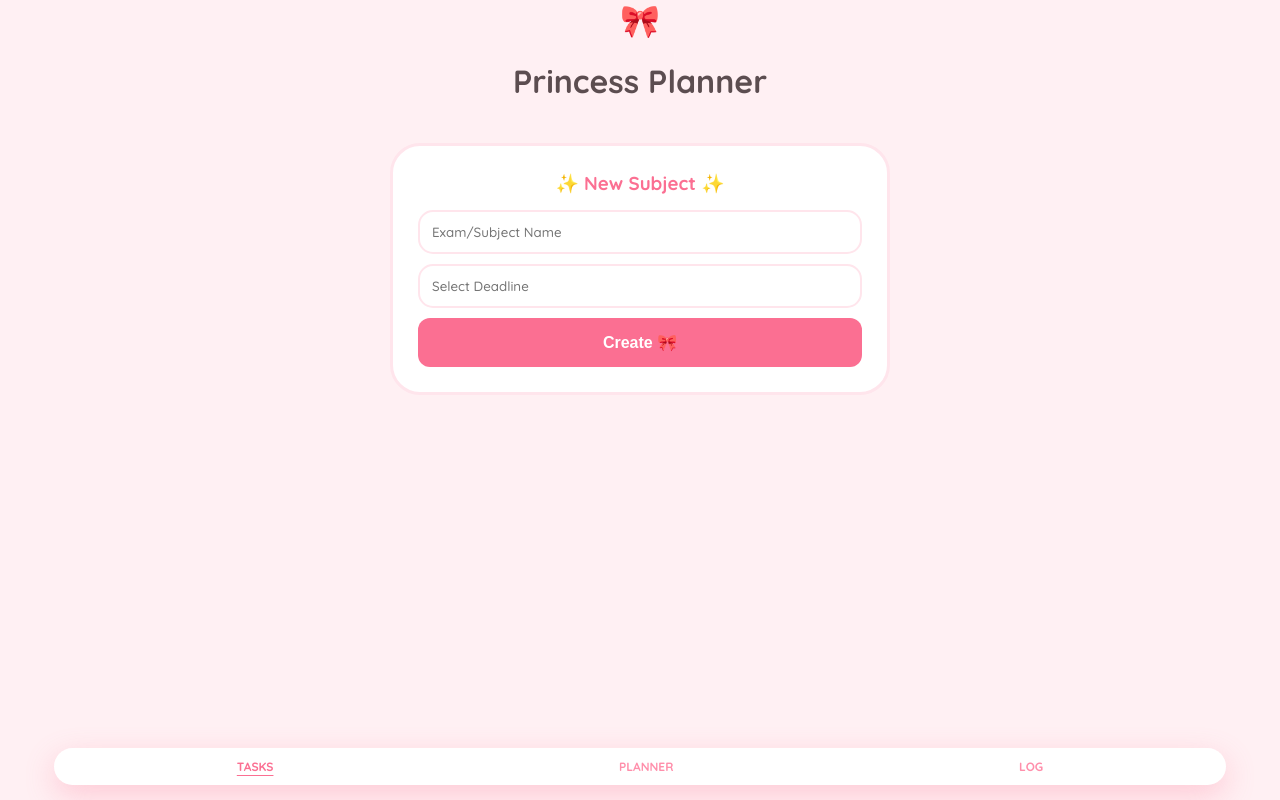
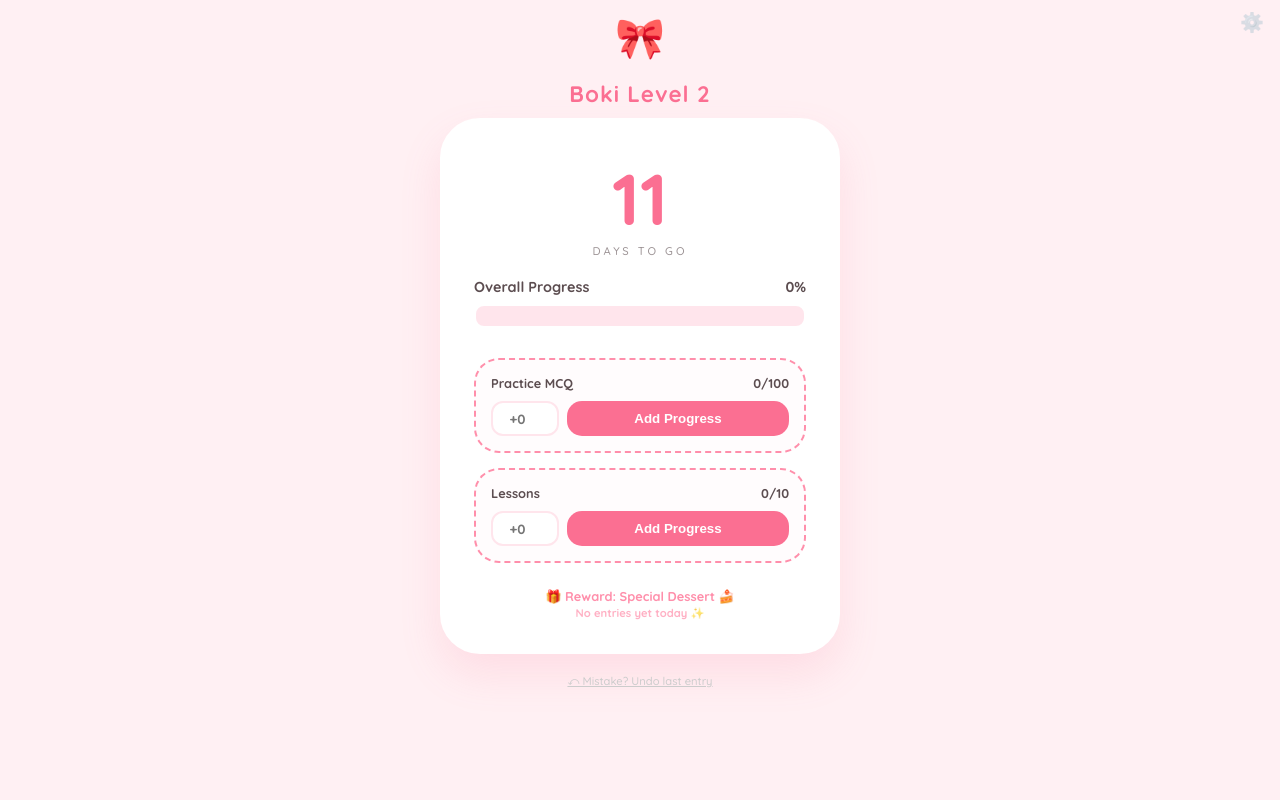
Before and after one commit to achan555-sketch/my-study-suite, a plain HTML site: page index.html in a window 1280 px wide. Drawn offline with nearby package versions, Linux system fonts and the light colour scheme.

Commit message:
index.html

```diff
--- a/index.html
+++ b/index.html
@@ -3,205 +3,162 @@
 <head>
     <meta charset="UTF-8">
     <meta name="viewport" content="width=device-width, initial-scale=1.0">
-    <title>🎀 achan's Princess Planner v10 🎀</title>
-    <link rel="stylesheet" href="https://cdn.jsdelivr.net/npm/flatpickr/dist/flatpickr.min.css">
+    <title>🎀 achan's Focus One 🎀</title>
     <style>
         @import url('https://fonts.googleapis.com/css2?family=Quicksand:wght@300;500;700&display=swap');
         :root { --p-light: #ffe5ec; --p-main: #ff8fab; --p-dark: #fb6f92; --bg: #fff0f3; --text: #5c4d50; }
 
-        body { background: var(--bg); color: var(--text); font-family: 'Quicksand', sans-serif; margin: 0; padding-bottom: 100px; display: flex; justify-content: center; }
-        .wrapper { width: 95%; max-width: 500px; }
+        body { background: var(--bg); color: var(--text); font-family: 'Quicksand', sans-serif; margin: 0; padding: 20px; display: flex; justify-content: center; }
+        .wrapper { width: 100%; max-width: 400px; text-align: center; }
 
-        /* Navigation */
-        .bottom-nav { position: fixed; bottom: 15px; left: 50%; transform: translateX(-50%); background: white; width: 90%; border-radius: 30px; display: flex; justify-content: space-around; padding: 10px; box-shadow: 0 10px 30px rgba(251, 111, 146, 0.3); z-index: 1000; }
-        .nav-item { border: none; background: none; color: var(--p-main); font-weight: 700; cursor: pointer; font-size: 0.75rem; font-family: 'Quicksand'; }
-        .nav-item.active { color: var(--p-dark); text-decoration: underline; text-underline-offset: 4px; }
+        /* Ribbon & Title */
+        .ribbon { font-size: 2.5rem; animation: float 3s infinite ease-in-out; display: inline-block; }
+        @keyframes float { 50% { transform: translateY(-10px); } }
+        h1 { font-size: 1.4rem; color: var(--p-dark); margin: 10px 0; letter-spacing: 1px; }
 
-        .view-content { display: none; padding-top: 20px; }
-        .view-content.active { display: block; animation: fadeIn 0.3s; }
-        @keyframes fadeIn { from { opacity:0; transform:translateY(10px); } to { opacity:1; transform:translateY(0); } }
+        /* Master Card */
+        .main-card { background: white; border-radius: 40px; padding: 30px; box-shadow: 0 20px 40px rgba(251, 111, 146, 0.15); border: 4px solid white; }
 
-        /* Elegant Cards */
-        .card { background: white; border-radius: 30px; padding: 20px; box-shadow: 0 10px 25px rgba(255, 143, 171, 0.1); margin-bottom: 20px; border: 2px solid white; position: relative; }
-        .exam-title { font-size: 1.2rem; font-weight: 700; color: var(--p-dark); margin: 0; }
-        .badge { background: var(--p-light); color: var(--p-dark); padding: 4px 12px; border-radius: 20px; font-size: 0.7rem; font-weight: bold; }
+        .days-left { font-size: 4.5rem; font-weight: 700; color: var(--p-dark); line-height: 1; margin: 10px 0; }
+        .progress-label { font-size: 0.9rem; font-weight: 700; margin-top: 20px; display: flex; justify-content: space-between; }
+        .bar-outer { background: var(--p-light); height: 20px; border-radius: 10px; overflow: hidden; margin-top: 8px; border: 2px solid white; }
+        .bar-inner { background: linear-gradient(90deg, var(--p-main), var(--p-dark)); height: 100%; transition: 1.5s cubic-bezier(0.18, 0.89, 0.32, 1.28); }
 
-        /* Gantt-style Timeline */
-        .gantt-row { margin: 15px 0; }
-        .gantt-track { background: var(--p-light); height: 25px; border-radius: 15px; position: relative; overflow: hidden; border: 1px solid #fff; }
-        .gantt-fill { background: linear-gradient(90deg, var(--p-main), var(--p-dark)); height: 100%; transition: 1s; }
-        .today-marker { position: absolute; top: 0; bottom: 0; width: 2px; background: white; border-left: 2px dashed var(--p-dark); z-index: 2; }
+        /* Task Action Area */
+        .task-grid { margin-top: 30px; display: grid; gap: 15px; }
+        .task-row { background: #fffcfd; padding: 15px; border-radius: 25px; border: 2px dashed var(--p-main); }
+        .btn-group { display: flex; gap: 8px; margin-top: 10px; }
+        .btn-add { background: var(--p-dark); color: white; border: none; padding: 10px; border-radius: 15px; font-weight: 700; flex-grow: 1; cursor: pointer; }
+        .input-num { width: 60px; border: 2px solid var(--p-light); border-radius: 12px; text-align: center; font-family: 'Quicksand'; font-weight: 700; color: var(--p-dark); }
 
-        /* Tasks */
-        .task-box { background: #fffcfd; border: 2px solid var(--p-light); border-radius: 20px; padding: 15px; margin-top: 15px; position: relative; }
-        .task-header { display: flex; justify-content: space-between; align-items: center; margin-bottom: 10px; }
-        .remove-task { color: #ccc; cursor: pointer; font-size: 0.8rem; border: none; background: none; }
-        .remove-task:hover { color: var(--p-dark); }
+        /* Reward & History */
+        .footer-info { margin-top: 25px; font-size: 0.8rem; color: var(--p-main); font-weight: 700; }
+        .undo-link { font-size: 0.7rem; color: #ccc; cursor: pointer; text-decoration: underline; margin-top: 20px; display: block; }
 
-        .log-input-group { display: flex; gap: 8px; align-items: center; }
-        .input-mini { width: 60px; padding: 8px; border: 2px solid var(--p-light); border-radius: 12px; text-align: center; font-family: 'Quicksand'; font-weight: 700; color: var(--p-dark); outline: none; }
-        .btn-log { background: var(--p-dark); color: white; border: none; padding: 8px 15px; border-radius: 12px; font-weight: 700; cursor: pointer; flex-grow: 1; font-size: 0.8rem; }
-
-        .add-zone { background: white; border-radius: 30px; padding: 25px; border: 3px solid var(--p-light); }
-        input[type="text"], .date-input { width: 100%; padding: 12px; border-radius: 15px; border: 2px solid var(--p-light); margin-bottom: 10px; font-family: 'Quicksand'; box-sizing: border-box; outline: none; }
+        /* Setting Trigger */
+        .settings-btn { position: fixed; top: 10px; right: 10px; background: none; border: none; font-size: 1.2rem; cursor: pointer; opacity: 0.3; }
+        .settings-panel { display: none; background: white; padding: 20px; border-radius: 20px; margin-top: 20px; }
     </style>
 </head>
 <body>
 
 <div class="wrapper">
-    <header style="text-align:center;"><span style="font-size:2rem;">🎀</span><h1>Princess Planner</h1></header>
+    <button class="settings-btn" onclick="toggleSettings()">⚙️</button>
+    <div class="ribbon">🎀</div>
+    <h1 id="display-name">My Mission</h1>
 
-    <div id="view-goals" class="view-content active">
-        <div id="dashboard"></div>
-        <div class="add-zone">
-            <h3 style="text-align:center; color:var(--p-dark); margin:0 0 15px;">✨ New Subject ✨</h3>
-            <input type="text" id="new-name" placeholder="Exam/Subject Name">
-            <input type="text" id="new-date" class="date-input" placeholder="Select Deadline">
-            <button class="btn-log" style="width:100%; padding:15px; font-size:1rem;" onclick="addProject()">Create 🎀</button>
+    <div class="main-card">
+        <div class="days-left" id="days-display">00</div>
+        <div style="font-size: 0.7rem; letter-spacing: 3px; opacity: 0.6;">DAYS TO GO</div>
+
+        <div class="progress-label">
+            <span>Overall Progress</span>
+            <span id="percent-display">0%</span>
+        </div>
+        <div class="bar-outer"><div class="bar-inner" id="bar-fill"></div></div>
+
+        <div class="task-grid" id="task-area"></div>
+
+        <div class="footer-info">
+            🎁 Reward: <span id="reward-display">Treat yourself!</span>
+            <br><span id="last-log" style="font-size: 0.7rem; opacity: 0.7;">No entries yet today ✨</span>
         </div>
     </div>
 
-    <div id="view-planner" class="view-content">
-        <h2 style="text-align:center; color:var(--p-dark);">🗓 Visual Timeline</h2>
-        <div id="planner-list"></div>
+    <span class="undo-link" onclick="undo()">⤺ Mistake? Undo last entry</span>
+
+    <div id="settings" class="settings-panel">
+        <input type="text" id="set-name" placeholder="Subject Name" style="width:100%; margin-bottom:10px;">
+        <input type="date" id="set-date" style="width:100%; margin-bottom:10px;">
+        <input type="text" id="set-reward" placeholder="Reward" style="width:100%; margin-bottom:10px;">
+        <button class="btn-add" onclick="saveSettings()">Save & Close</button>
     </div>
-
-    <div id="view-history" class="view-content">
-        <div class="card">
-            <h2 style="color:var(--p-dark);">📜 Study History</h2>
-            <div id="history-list" style="max-height: 400px; overflow-y: auto;"></div>
-        </div>
-    </div>
-
-    <nav class="bottom-nav">
-        <button class="nav-item active" onclick="switchTab('view-goals')">TASKS</button>
-        <button class="nav-item" onclick="switchTab('view-planner')">PLANNER</button>
-        <button class="nav-item" onclick="switchTab('view-history')">LOG</button>
-    </nav>
 </div>
 
-<script src="https://cdn.jsdelivr.net/npm/flatpickr"></script>
 <script src="https://cdn.jsdelivr.net/npm/canvas-confetti@1.6.0/dist/confetti.browser.min.js"></script>
-
 <script>
-    flatpickr(".date-input", { dateFormat: "Y-m-d", minDate: "today", disableMobile: true });
-
-    let data = JSON.parse(localStorage.getItem('achan_v10')) || { projects: [], logs: [] };
+    let state = JSON.parse(localStorage.getItem('achan_focus_v11')) || {
+        name: "Boki Level 2", date: "2026-01-09", reward: "Special Dessert 🍰",
+        tasks: [{ id: 1, name: "Practice MCQ", current: 0, goal: 100 }, { id: 2, name: "Lessons", current: 0, goal: 10 }],
+        history: []
+    };
 
     function save() {
-        localStorage.setItem('achan_v10', JSON.stringify(data));
+        localStorage.setItem('achan_focus_v11', JSON.stringify(state));
         render();
     }
 
-    function switchTab(id) {
-        document.querySelectorAll('.view-content').forEach(v => v.classList.remove('active'));
-        document.querySelectorAll('.nav-item').forEach(n => n.classList.remove('active'));
-        document.getElementById(id).classList.add('active');
-        event.currentTarget.classList.add('active');
-        if(id === 'view-planner') renderPlanner();
-        if(id === 'view-history') renderHistory();
-    }
-
-    function addProject() {
-        const name = document.getElementById('new-name').value;
-        const date = document.getElementById('new-date').value;
-        if (!name || !date) return alert("Fill in everything! 🌸");
-        data.projects.push({
-            id: Date.now(),
-            name, date,
-            created: new Date().toISOString().split('T')[0],
-            tasks: [{ id: 1, name: "Practice MCQ", current: 0, goal: 100 }, { id: 2, name: "Lessons", current: 0, goal: 10 }]
-        });
-        save();
-        document.getElementById('new-name').value = '';
-    }
-
-    function logProgress(pId, tId) {
-        const input = document.getElementById(`log-${pId}-${tId}`);
+    function log(tId) {
+        const input = document.getElementById(`in-${tId}`);
         const val = parseInt(input.value) || 0;
         if (val <= 0) return;
-        const p = data.projects.find(x => x.id === pId);
-        const t = p.tasks.find(x => x.id === tId);
+
+        state.history.push(JSON.parse(JSON.stringify(state))); // バックアップ
+        const t = state.tasks.find(x => x.id === tId);
         t.current = Math.min(t.goal, t.current + val);
-        data.logs.unshift({ date: new Date().toLocaleDateString(), subject: p.name, task: t.name, amount: val });
+
         input.value = '';
         if (t.current === t.goal) confetti({ particleCount: 150, spread: 70, colors: ['#ff8fab', '#fb6f92'] });
         save();
     }
 
-    function removeTask(pId, tId) {
-        const p = data.projects.find(x => x.id === pId);
-        p.tasks = p.tasks.filter(x => x.id !== tId);
-        save();
-    }
-
-    function deleteProject(id) {
-        if (confirm("Delete this subject? 🌸")) {
-            data.projects = data.projects.filter(x => x.id !== id);
+    function undo() {
+        if (state.history.length > 0) {
+            state = state.history.pop();
             save();
         }
     }
 
-    function renderHistory() {
-        const list = document.getElementById('history-list');
-        list.innerHTML = data.logs.length ? '' : 'No logs yet... 🌸';
-        data.logs.forEach(l => {
-            list.innerHTML += `<div style="display:flex; justify-content:space-between; padding:10px; border-bottom:1px dashed var(--p-light); font-size:0.8rem;"><span><b>${l.date}</b> ${l.subject} (${l.task})</span><span>+${l.amount}</span></div>`;
-        });
+    function toggleSettings() {
+        const s = document.getElementById('settings');
+        s.style.display = s.style.display === 'block' ? 'none' : 'block';
     }
 
-    function renderPlanner() {
-        const list = document.getElementById('planner-list');
-        list.innerHTML = '';
-        data.projects.forEach(p => {
-            const totalCur = p.tasks.reduce((s, t) => s + t.current, 0);
-            const totalGoal = p.tasks.reduce((s, t) => s + t.goal, 0);
-            const progress = totalGoal > 0 ? Math.round((totalCur / totalGoal) * 100) : 0;
-            const daysLeft = Math.max(0, Math.ceil((new Date(p.date) - new Date()) / 86400000));
-
-            list.innerHTML += `<div class="card">
-                <div style="display:flex; justify-content:space-between; margin-bottom:10px;">
-                    <span style="font-weight:700; color:var(--p-dark);">${p.name}</span>
-                    <span class="badge">${progress}% Progress</span>
-                </div>
-                <div class="gantt-track">
-                    <div class="gantt-fill" style="width: ${progress}%"></div>
-                </div>
-                <p style="font-size:0.7rem; text-align:right; margin-top:5px; opacity:0.6;">✨ ${daysLeft} Days to Deadline</p>
-            </div>`;
-        });
+    function saveSettings() {
+        state.name = document.getElementById('set-name').value || state.name;
+        state.date = document.getElementById('set-date').value || state.date;
+        state.reward = document.getElementById('set-reward').value || state.reward;
+        save();
+        toggleSettings();
     }
 
     function render() {
-        const dash = document.getElementById('dashboard');
-        dash.innerHTML = '';
-        data.projects.forEach(p => {
-            let tHtml = '';
-            p.tasks.forEach(t => {
-                tHtml += `<div class="task-box">
-                    <div class="task-header">
-                        <span style="font-weight:700; font-size:0.85rem;">${t.name}</span>
-                        <button class="remove-task" onclick="removeTask(${p.id}, ${t.id})">✕ remove</button>
+        document.getElementById('display-name').innerText = state.name;
+        document.getElementById('reward-display').innerText = state.reward;
+
+        const diff = Math.ceil((new Date(state.date) - new Date()) / 86400000);
+        document.getElementById('days-display').innerText = Math.max(0, diff);
+
+        let curAll = 0, goalAll = 0;
+        const area = document.getElementById('task-area');
+        area.innerHTML = '';
+
+        state.tasks.forEach(t => {
+            curAll += t.current; goalAll += t.goal;
+            area.innerHTML += `
+                <div class="task-row">
+                    <div style="font-weight:700; font-size:0.8rem; display:flex; justify-content:space-between;">
+                        <span>${t.name}</span>
+                        <span>${t.current}/${t.goal}</span>
                     </div>
-                    <div class="log-input-group">
-                        <input type="number" id="log-${p.id}-${t.id}" class="input-mini" placeholder="+0">
-                        <button class="btn-log" onclick="logProgress(${p.id}, ${t.id})">Log Progress</button>
+                    <div class="btn-group">
+                        <input type="number" id="in-${t.id}" class="input-num" placeholder="+0">
+                        <button class="btn-add" onclick="log(${t.id})">Add Progress</button>
                     </div>
-                    <div style="font-size:0.7rem; margin-top:8px; opacity:0.6;">Current: ${t.current} / ${t.goal}</div>
                 </div>`;
-            });
-            dash.innerHTML += `<div class="card">
-                <div style="display:flex; justify-content:space-between;">
-                    <span class="exam-title">${p.name}</span>
-                    <button onclick="deleteProject(${p.id})" style="background:none; border:none; color:#ccc; font-size:0.7rem; cursor:pointer;">delete project</button>
-                </div>
-                ${tHtml}
-                <button class="btn-log" style="margin-top:15px; background:var(--p-light); color:var(--p-dark); font-size:0.7rem; width:auto; padding:5px 15px;" onclick="const n=prompt('Task Name?'); const g=prompt('Goal Number?'); if(n&&g){p.tasks.push({id:Date.now(), name:n, current:0, goal:parseInt(g)}); save();}">+ Add Task</button>
-            </div>`;
         });
+
+        const p = goalAll > 0 ? Math.round((curAll / goalAll) * 100) : 0;
+        document.getElementById('percent-display').innerText = p + "%";
+        document.getElementById('bar-fill').style.width = p + "%";
     }
 
-    window.onload = () => { render(); };
+    window.onload = () => {
+        document.getElementById('set-name').value = state.name;
+        document.getElementById('set-date').value = state.date;
+        document.getElementById('set-reward').value = state.reward;
+        render();
+    };
 </script>
 </body>
 </html>
```
